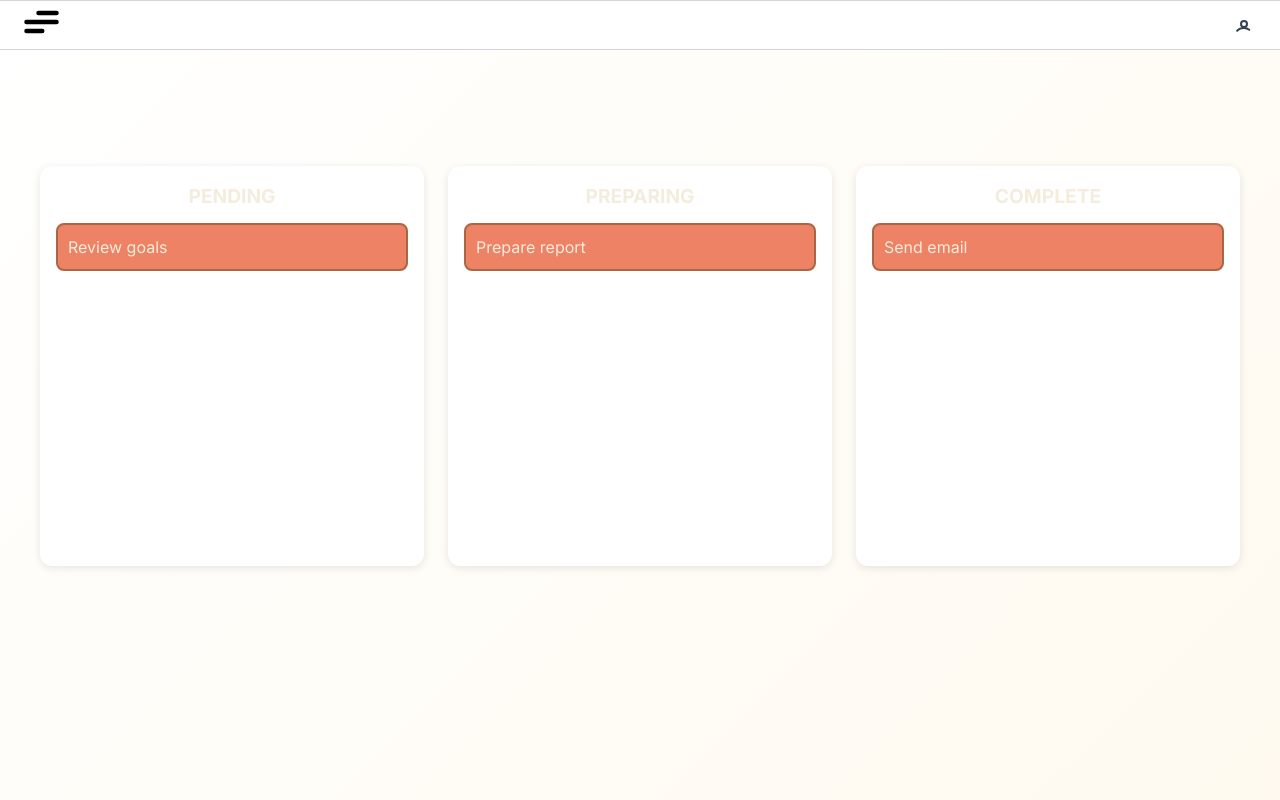
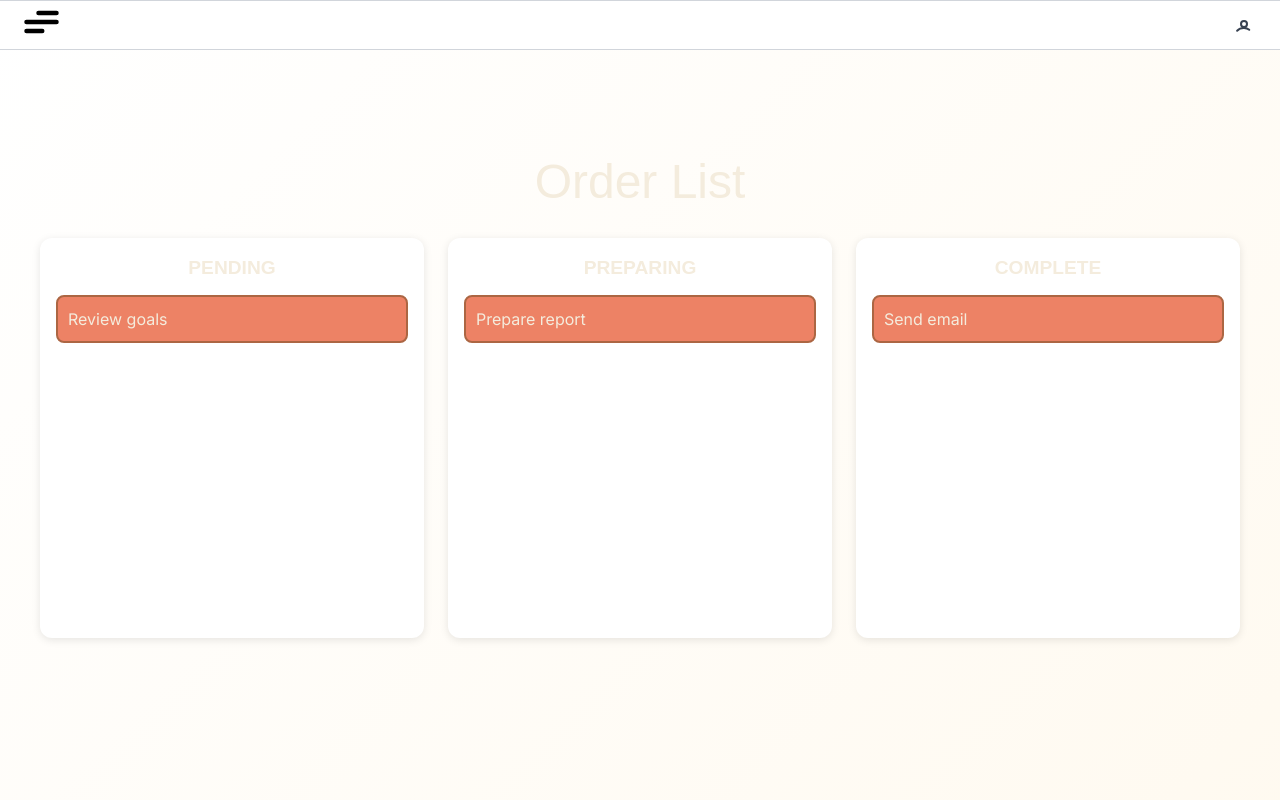
Before and after one commit to 2110503-2564/se-project-32_sing-nak-bid, a Next.js app: page / in a window 1280 px wide. Shown: the top 800 px of the page. Built offline with nearby package versions, Linux system fonts and the light colour scheme; no server answers.

Commit message:
Order list little adjustment

```diff
--- a/src/components/page/ManagerPage.module.css
+++ b/src/components/page/ManagerPage.module.css
@@ -22,6 +22,7 @@
   font-size: 1.2rem;
   margin-bottom: 12px;
   font-weight: bold;
+  font-family: "Kanit", sans-serif;
 }
 
 .card {
@@ -44,3 +45,10 @@
   transform: scale(1.05);
   cursor: grabbing;
 }
+
+.header {
+  display: flex;
+  justify-content: center;
+  font-size: 3em;
+  font-family: "Kanit", sans-serif;
+}
--- a/src/components/page/ManagerPage.tsx
+++ b/src/components/page/ManagerPage.tsx
@@ -21,19 +21,41 @@ export default function ManagerPage() {
     e.dataTransfer.setData("text/plain", taskId);
   };
 
-  const onDrop = (e: React.DragEvent<HTMLDivElement>, newStatus: Task["status"]) => {
+  const onDrop = (
+    e: React.DragEvent<HTMLDivElement>,
+    newStatus: Task["status"]
+  ) => {
     const taskId = e.dataTransfer.getData("text/plain");
 
-    setTasks((prev) =>
-      prev.map((task) =>
-        task.id === taskId ? { ...task, status: newStatus } : task
-      )
-    );
+    setTasks((prev) => {
+      const taskToMove = prev.find((task) => task.id === taskId);
+      if (!taskToMove) return prev;
+      const filtered = prev.filter((task) => task.id !== taskId);
+      return [...filtered, { ...taskToMove, status: newStatus }];
+    });
   };
 
   const allowDrop = (e: React.DragEvent<HTMLDivElement>) => {
     e.preventDefault();
   };
+
+  const handleCardClick = (taskId: string) => {
+    setTasks((prev) =>
+      prev.map((task) => {
+        if (task.id !== taskId) return task;
+
+        const nextStatus: Task["status"] =
+          task.status === "pending"
+            ? "preparing"
+            : task.status === "preparing"
+            ? "complete"
+            : "complete";
+
+        return { ...task, status: nextStatus };
+      })
+    );
+  };
+
 
   const renderColumn = (status: Task["status"]) => (
     <div
@@ -50,6 +72,7 @@ export default function ManagerPage() {
             className={styles.card}
             draggable
             onDragStart={(e) => onDragStart(e, task.id)}
+            onClick={() => handleCardClick(task.id)}
           >
             {task.title}
           </div>
@@ -58,10 +81,15 @@ export default function ManagerPage() {
   );
 
   return (
-    <div className={styles.board}>
-      {renderColumn("pending")}
-      {renderColumn("preparing")}
-      {renderColumn("complete")}
+    <div>
+      <div className={styles.header}>
+        Order List
+      </div>
+      <div className={styles.board}>
+        {renderColumn("pending")}
+        {renderColumn("preparing")}
+        {renderColumn("complete")}
+      </div>
     </div>
   );
 }
```
